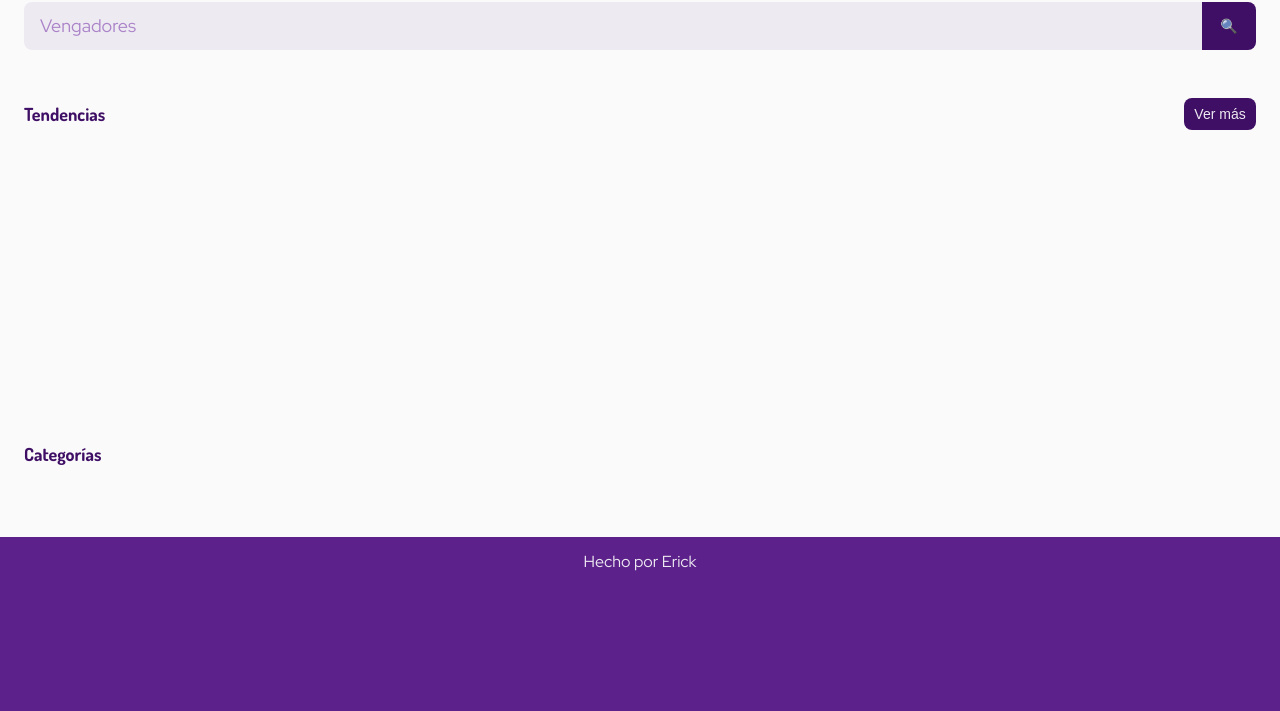
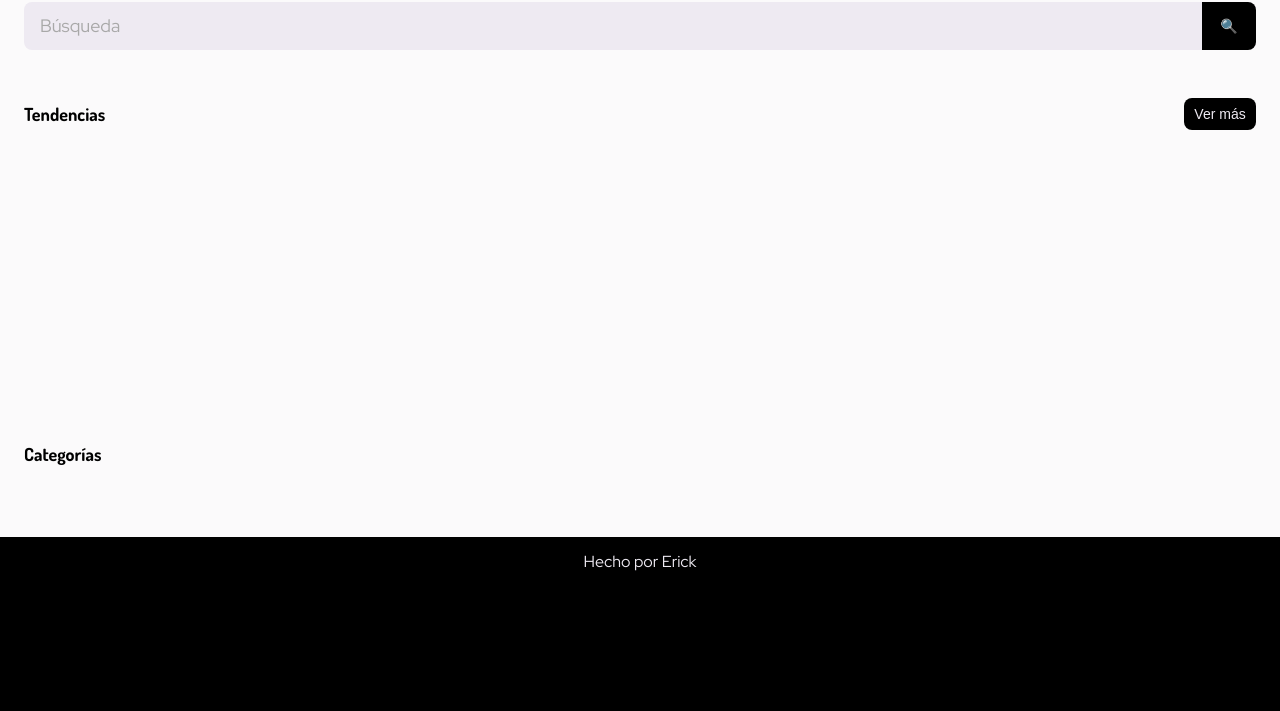
Before and after one commit to steevenU1/PlatziMovies, a website: page index.html in a window 1280 px wide. Shown: the part 89-800 px from the top of the page. Drawn offline with nearby package versions, Linux system fonts and the light colour scheme; no server answers.

Commit message:
coreción de colores y placeholder

```diff
--- a/index.html
+++ b/index.html
@@ -19,7 +19,7 @@
     <h1 class="header-title header-title--categoryView inactive">Acción</h1>
 
     <form id="searchForm" class="header-searchForm">
-      <input type="text" placeholder="Vengadores" />
+      <input type="text" placeholder="Búsqueda" />
       <button id="searchBtn">🔍</button>
     </form>
   </header>
--- a/styles/app.css
+++ b/styles/app.css
@@ -4,11 +4,11 @@
 :root {
   --purple-light-1: #FBFAFB;
   --purple-light-2: #EEEAF2;
-  --purple-medium-1: #AA83C8;
-  --purple-medium-2: #8B48BF;
-  --purple-medium-3: #5C218A;
-  --purple-dark-1: #3E0F64;
-  --purple-dark-2: #2A0646;
+  --purple-medium-1: #a8a8a8;
+  --purple-medium-2: #3b3a3b;
+  --purple-medium-3: #000000;
+  --purple-dark-1: #000000;
+  --purple-dark-2: #000000;
 
   --yellow: #EECC75;
   --green: #CAD297;
```
